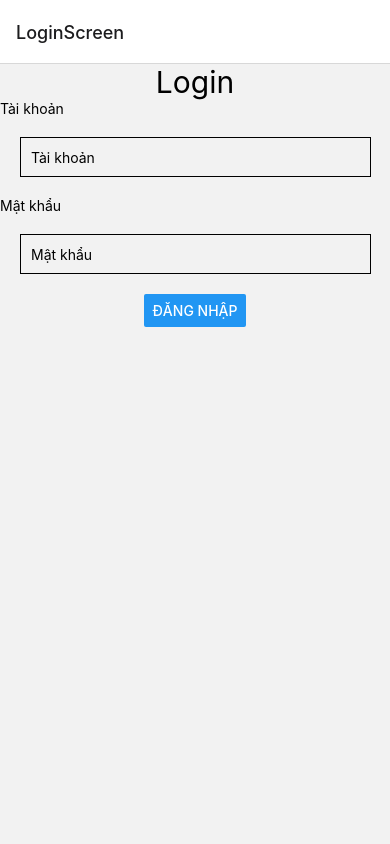
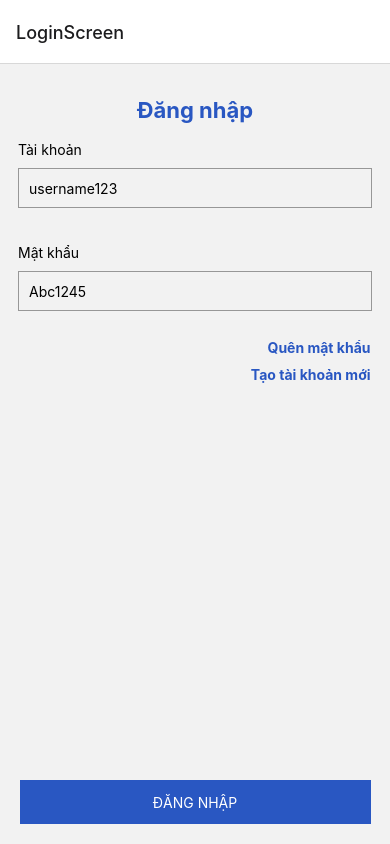
Before and after one commit to unt4m1nh/EasyParking, a React Native app: screen /LoginScreen in a window 390 px wide. Built offline with nearby package versions, Linux system fonts and the light colour scheme.

Commit message:
update Login Screen

```diff
--- a/package.json
+++ b/package.json
@@ -22,9 +22,11 @@
     "react-native-ionicons": "^4.6.5",
     "react-native-maps": "^1.7.1",
     "react-native-maps-directions": "^1.9.0",
+    "react-native-qrcode-svg": "^6.2.0",
     "react-native-safe-area-context": "^4.6.4",
     "react-native-screens": "^3.22.1",
     "react-native-searchable-dropdown": "^1.1.3",
+    "react-native-svg": "^13.10.0",
     "react-native-vector-icons": "^10.0.0"
   },
   "devDependencies": {
--- a/src/Login.js
+++ b/src/Login.js
@@ -3,28 +3,30 @@ import {
     Text, View,
     StyleSheet,
     Button,
-    TextInput
+    TextInput,
+    Touchable,
+    TouchableOpacity
 } from 'react-native'
 
 import { AuthContext } from '../component/context';
 
 
 
-function Login() {
-    const [userName, onChangeUserName] = React.useState("Tài khoản");
-    const [password, onChangePassword] = React.useState("Mật khẩu");
+function Login({navigation}) {
+    const [userName, onChangeUserName] = React.useState("username123");
+    const [password, onChangePassword] = React.useState("Abc1245");
 
     //const { logIn } = React.useContext(AuthContext)
     //const {loginState, setLoginState} = React.useContext(AuthContext);
-    const {setCurrentUser} = React.useContext(AuthContext);
+    const { setCurrentUser } = React.useContext(AuthContext);
 
     const { signIn } = React.useContext(AuthContext);
 
     return (
         <View style={styles.background}>
-            <Text style={styles.text}>Login</Text>
+            <Text style={styles.header}>Đăng nhập</Text>
             <View style={styles.inputContainer}>
-                <Text>Tài khoản</Text>
+                <Text style={styles.text}>Tài khoản</Text>
                 <TextInput
                     style={styles.input}
                     onChangeText={onChangeUserName}
@@ -32,19 +34,27 @@ function Login() {
                 />
             </View>
             <View style={styles.inputContainer}>
-                <Text>Mật khẩu</Text>
+                <Text style={styles.text}>Mật khẩu</Text>
                 <TextInput
                     style={styles.input}
                     onChangeText={onChangePassword}
                     value={password}
                 />
             </View>
-            <Button
-                title="Đăng nhập"
-                onPress={() =>
-                    {signIn()}
-                }
-            />
+            <View style={{ width: "90%", }}>
+                <TouchableOpacity style={{ alignItems: "flex-end", marginTop: 10, }}>
+                    <Text style={{ color: "#2957C2", fontWeight: "bold" }}>Quên mật khẩu</Text>
+                </TouchableOpacity>
+                <TouchableOpacity style={{ alignItems: "flex-end", marginTop: 10, }}>
+                    <Text style={{ color: "#2957C2", fontWeight: "bold" }}>Tạo tài khoản mới</Text>
+                </TouchableOpacity>
+            </View>
+            <TouchableOpacity style={styles.signInBtn}  onPress={() => {signIn()}}>
+                <Text
+                    style={{ color: "#fff", textTransform: "uppercase" }}
+                >
+                    Đăng nhập</Text>
+            </TouchableOpacity>
         </View>
     )
 }
@@ -59,21 +69,38 @@ const styles = StyleSheet.create({
         alignItems: "center",
 
     },
+    header: {
+        marginTop: 33,
+        color: "#2957C2",
+        fontSize: 22,
+        fontWeight: "bold"
+    },
     inputContainer: {
         width: "100%",
-        height: "auto"
+        height: "auto",
+        padding: 18,
     },
     text: {
-        fontSize: 30,
-        color: 'black'
+        fontSize: 14,
+        color: 'black',
     },
     input: {
+        width: "100%",
+        height: 40,
+        borderWidth: 1,
+        borderColor: "#979797",
+        padding: 10,
+        marginTop: 10,
+    },
+    signInBtn: {
+        position: 'absolute',
+        backgroundColor: "#2957C2",
+        alignItems: 'center',
+        justifyContent: 'center',
         width: "90%",
-        height: 40,
-        margin: 20,
-        borderWidth: 1,
-        padding: 10,
-    },
+        height: 44,
+        bottom: 20,
+    }
 });
 
 
--- a/src/Qr.js
+++ b/src/Qr.js
@@ -1,31 +1,72 @@
-import React from 'react';
+import React, { useState } from 'react';
 import {
     Text, View,
     StyleSheet,
     Button,
-    TextInput
+    TextInput,
+    TouchableOpacity
 } from 'react-native'
 
 import { AuthContext } from '../component/context';
 
+import QRCode from 'react-native-qrcode-svg';
 
 
-function QrScreen({navigation}) {
+function QrScreen({ navigation }) {
+    const [qrData, setQRData] = useState('');
+    const [showQR, setShowQR] = useState(false);
 
+    function generateRandomString(length) {
+        const characters = 'ABCDEFGHIJKLMNOPQRSTUVWXYZabcdefghijklmnopqrstuvwxyz0123456789';
+        let result = '';
+
+        for (let i = 0; i < length; i++) {
+            const randomIndex = Math.floor(Math.random() * characters.length);
+            result += characters.charAt(randomIndex);
+        }
+
+        return result;
+    }
+
+    const generateQRCode = () => {
+        const data = generateRandomString(10);
+        console.log(data);
+        setQRData(data);
+        setShowQR(true);
+    }
     return (
         <View style={styles.background}>
-            <Text style={styles.text}>QR Tab</Text>
+            {showQR ? (
+                <QRCode value={qrData} size={200} />
+            ) : (
+                <TouchableOpacity>
+
+                </TouchableOpacity>
+            )}
+            <TouchableOpacity
+                style={styles.generatebtn} onPress={generateQRCode}>
+                <View>
+                    <Text style={{ color: 'white', fontSize: 18 }}>Generate QR Code</Text>
+                </View>
+            </TouchableOpacity>
         </View>
     )
 }
 
 const styles = StyleSheet.create({
-   background: {
+    background: {
         width: "100%",
         height: "100%",
         justifyContent: "center",
         alignItems: "center"
-   }
+    },
+    generatebtn: {
+        position: 'absolute',
+        bottom: 50,
+        padding: 10,
+        backgroundColor: 'blue',
+        borderRadius: 8,
+    }
 });
 
 
```
Also changed, not shown: 1 other file (tests, documents, lock files or other folders).
